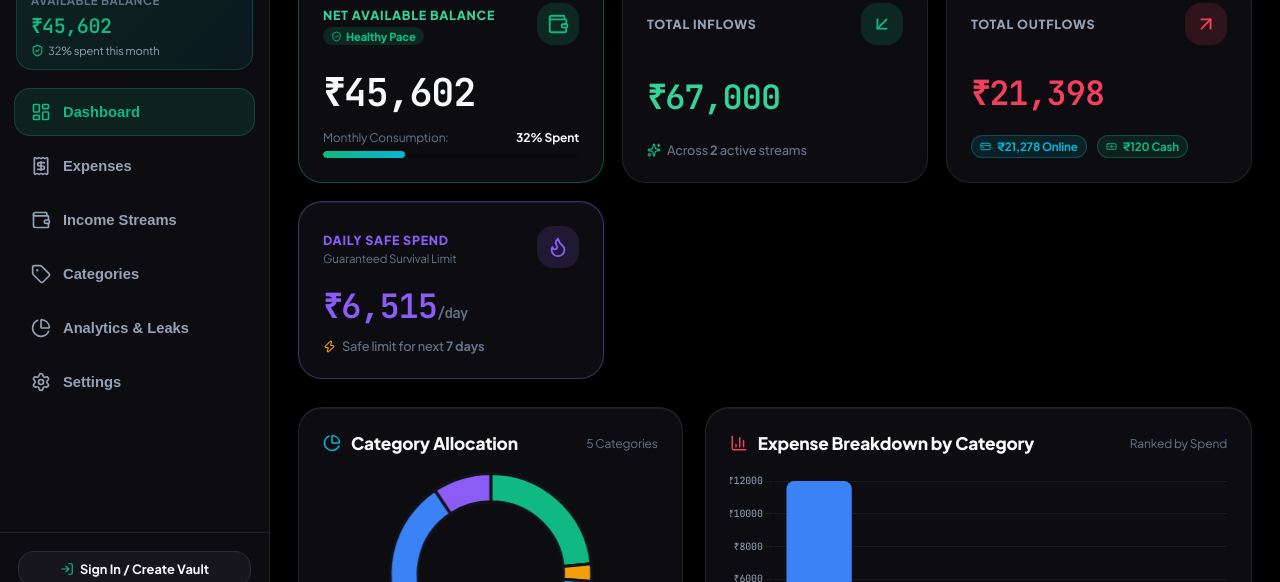
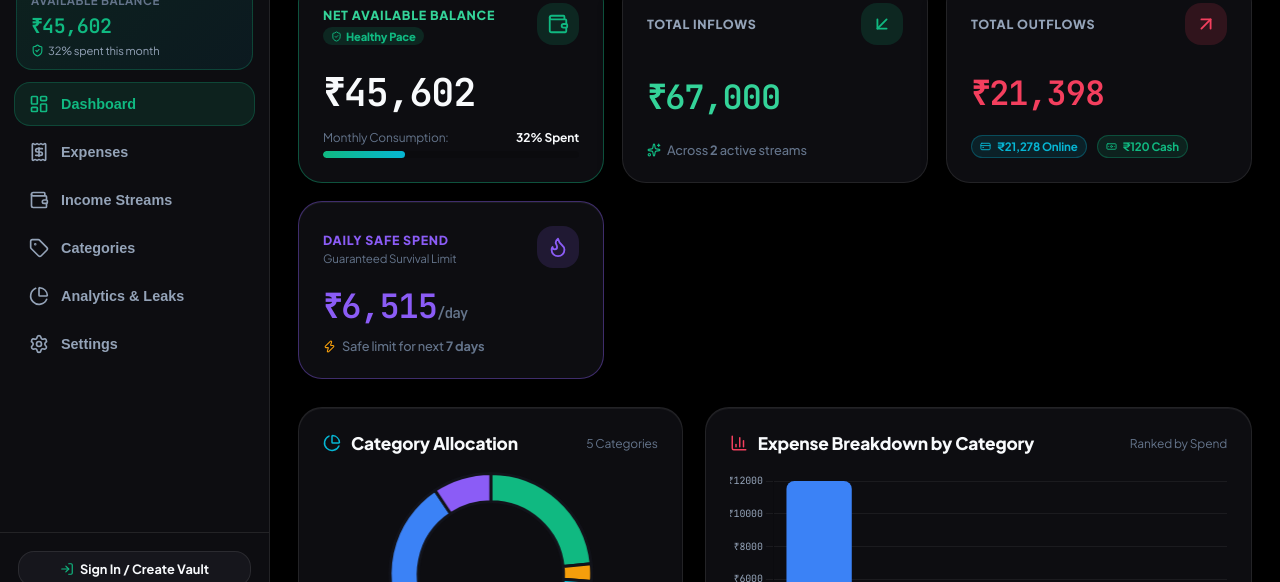
Before and after one commit to nizamuddinsaleem007/spend_pulse, a React (Vite) app: page / in a window 1280 px wide. Shown: the part 124-706 px from the top of the page. Built offline with nearby package versions, Linux system fonts and the light colour scheme; no server answers.

Commit message:
style: Replace default white scrollbar with sleek luxury scrollbar

```diff
--- a/src/index.css
+++ b/src/index.css
@@ -58,6 +58,39 @@
   padding: 0;
   box-sizing: border-box;
   -webkit-tap-highlight-color: transparent;
+  scrollbar-width: thin;
+  scrollbar-color: rgba(255, 255, 255, 0.14) transparent;
+}
+
+[data-theme='light'] * {
+  scrollbar-color: rgba(0, 0, 0, 0.16) transparent;
+}
+
+/* Custom Luxury Scrollbars */
+::-webkit-scrollbar {
+  width: 5px;
+  height: 5px;
+}
+
+::-webkit-scrollbar-track {
+  background: transparent;
+}
+
+::-webkit-scrollbar-thumb {
+  background: rgba(255, 255, 255, 0.14);
+  border-radius: 9999px;
+}
+
+::-webkit-scrollbar-thumb:hover {
+  background: rgba(255, 255, 255, 0.28);
+}
+
+[data-theme='light'] ::-webkit-scrollbar-thumb {
+  background: rgba(0, 0, 0, 0.16);
+}
+
+[data-theme='light'] ::-webkit-scrollbar-thumb:hover {
+  background: rgba(0, 0, 0, 0.3);
 }
 
 body {
@@ -131,22 +164,49 @@ body {
 }
 
 .sidebar-nav {
-  padding: 18px 14px;
+  padding: 12px 14px;
   display: flex;
   flex-direction: column;
-  gap: 6px;
+  gap: 4px;
   flex: 1;
   overflow-y: auto;
+  scrollbar-width: thin;
+  scrollbar-color: rgba(255, 255, 255, 0.1) transparent;
+}
+
+.sidebar-nav::-webkit-scrollbar {
+  width: 4px;
+}
+
+.sidebar-nav::-webkit-scrollbar-track {
+  background: transparent;
+}
+
+.sidebar-nav::-webkit-scrollbar-thumb {
+  background: rgba(255, 255, 255, 0.12);
+  border-radius: 9999px;
+}
+
+.sidebar-nav::-webkit-scrollbar-thumb:hover {
+  background: var(--accent-emerald);
+}
+
+[data-theme='light'] .sidebar-nav {
+  scrollbar-color: rgba(0, 0, 0, 0.12) transparent;
+}
+
+[data-theme='light'] .sidebar-nav::-webkit-scrollbar-thumb {
+  background: rgba(0, 0, 0, 0.12);
 }
 
 .nav-link {
   display: flex;
   align-items: center;
   gap: 12px;
-  padding: 13px 16px;
+  padding: 11px 14px;
   border-radius: var(--radius-md);
   color: var(--text-secondary);
-  font-size: 0.92rem;
+  font-size: 0.9rem;
   font-weight: 600;
   text-decoration: none;
   cursor: pointer;
```
